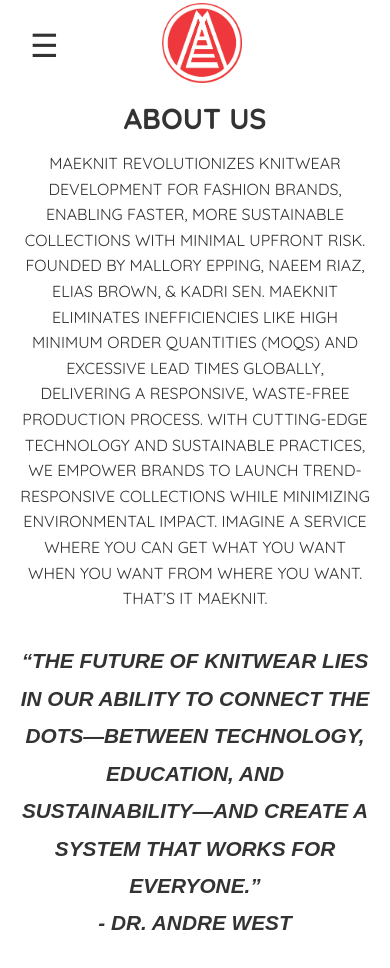
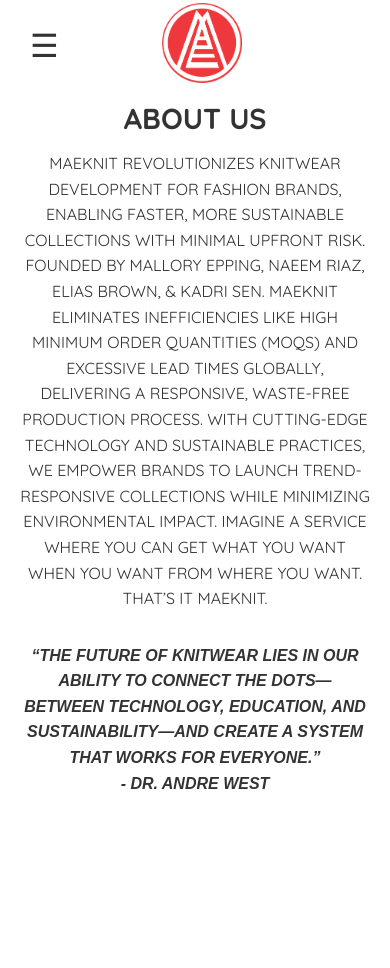
Before and after one commit to mahimul-maeknit/maeknit_website, a React (Create React App) app: page /about in a window 390 px wide. Shown: the top 968 px of the page. After the commit the page ends 912 px from the top, so only its background shows below. Built offline with nearby package versions, Linux system fonts and the light colour scheme; a web font is replaced by a local one.

Commit message:
Fixing the about us page

```diff
--- a/src/pages/About.js
+++ b/src/pages/About.js
@@ -5,19 +5,37 @@
 function About() {
   return (
     <>
-    <Navbar page="ABOUT"/>
+      <Navbar page="ABOUT" />
       <div className="about-container">
         <div className="about-content">
           <div className="about-section">
             <div className="about-header">ABOUT US</div>
             <div className="about-text">
-            MAEKNIT revolutionizes knitwear development for fashion brands, enabling faster, more sustainable collections with minimal upfront risk. Founded by Mallory Epping, Naeem Riaz, Elias Brown, & Kadri Sen. MAEKNIT eliminates inefficiencies like high minimum order quantities (MOQs) and excessive lead times globally, delivering a responsive, waste-free production process. With cutting-edge technology and sustainable practices, we empower brands to launch trend-responsive collections while minimizing environmental impact. Imagine a service where you can get what you want when you want from where you want. That’s it MAEKNIT.
+              MAEKNIT revolutionizes knitwear development for fashion brands,
+              enabling faster, more sustainable collections with minimal upfront
+              risk. Founded by Mallory Epping, Naeem Riaz, Elias Brown, & Kadri
+              Sen. MAEKNIT eliminates inefficiencies like high minimum order
+              quantities (MOQs) and excessive lead times globally, delivering a
+              responsive, waste-free production process. With cutting-edge
+              technology and sustainable practices, we empower brands to launch
+              trend-responsive collections while minimizing environmental
+              impact. Imagine a service where you can get what you want when you
+              want from where you want. That’s it MAEKNIT.
             </div>
           </div>
         </div>
-
+        <div className="about-content">
+          <div className="about-section">
+            <div className="about-header"></div>{" "}
             <div className="about-quote">
-        <p>“The future of knitwear lies in our ability to connect the dots—between technology, education, and sustainability—and create a system that works for everyone.” <br/> - Dr. Andre West</p>
+              <p>
+                “The future of knitwear lies in our ability to connect the
+                dots—between technology, education, and sustainability—and
+                create a system that works for everyone.”
+                <br /> - Dr. Andre West
+              </p>
+            </div>{" "}
+          </div>
         </div>
       </div>
     </>
--- a/src/styles/about.css
+++ b/src/styles/about.css
@@ -9,21 +9,14 @@
   position: relative;
   margin-top: 200px;
 }
-
 .about-quote {
+  width: 70%;
+  text-align: left;
+  line-height: 1.8;
   font-style: italic;
   font-size: 1.5rem;
   font-weight: bold;
   color: #333;
-  margin-top: 90px;
-  max-width: 46%;
-  text-align: left;
-  line-height: 1.8;
-  margin-left: 700px;
-  margin-right: auto;
-  display: flex;
-  justify-content: flex-end;
-
 }
 
 .about-content {
@@ -89,10 +82,10 @@
   }
 
   .about-quote {
+    width: 90%;
+    font-size: 1rem;
     text-align: center;
-    max-width: 90%;
-    font-size: 1.3rem;
-    margin: 10px auto;
+    line-height: 1.6;
   }
 
 }
```
Lines whose indentation alone changed are shown as unchanged.
